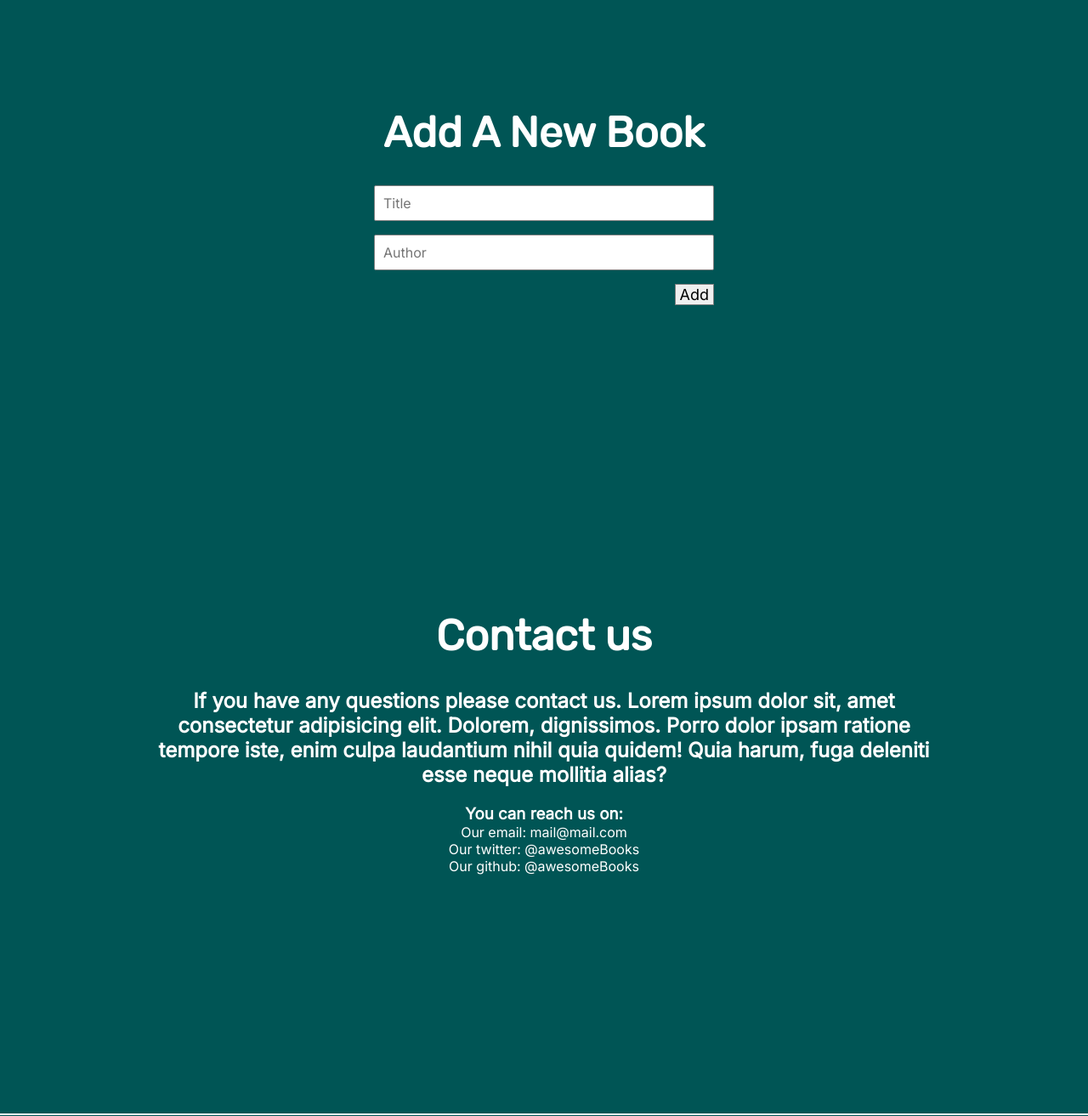
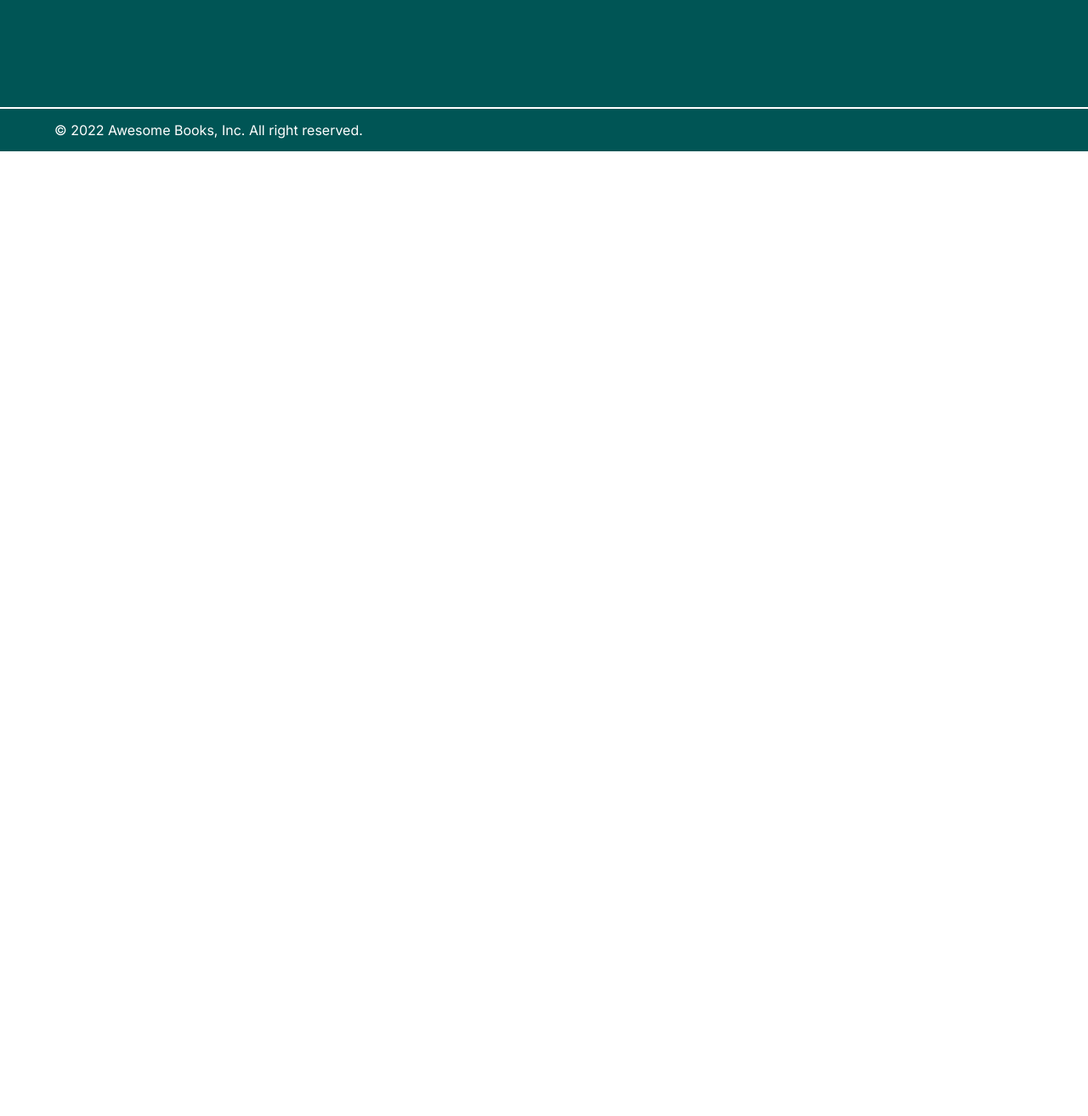
Before and after one commit to DJ-MrJay/Awesome-books, a website: page index.html in a window 1280 px wide. Shown: the part 580-1893 px from the top of the page at 85% size. After the commit the page ends 800 px from the top, so only its background shows below. Drawn offline with Linux system fonts and the light colour scheme.

Commit message:
Edit styles.css

```diff
--- a/style.css
+++ b/style.css
@@ -76,7 +76,7 @@ a:hover {
 }
 
 .add-books {
-  display: flex;
+  display: none;
   flex-direction: column;
   align-items: center;
   gap: 2rem;
@@ -113,7 +113,7 @@ input {
 }
 
 .contact {
-  display: flex;
+  display: none;
   flex-direction: column;
   align-items: center;
   gap: 2rem;
```
